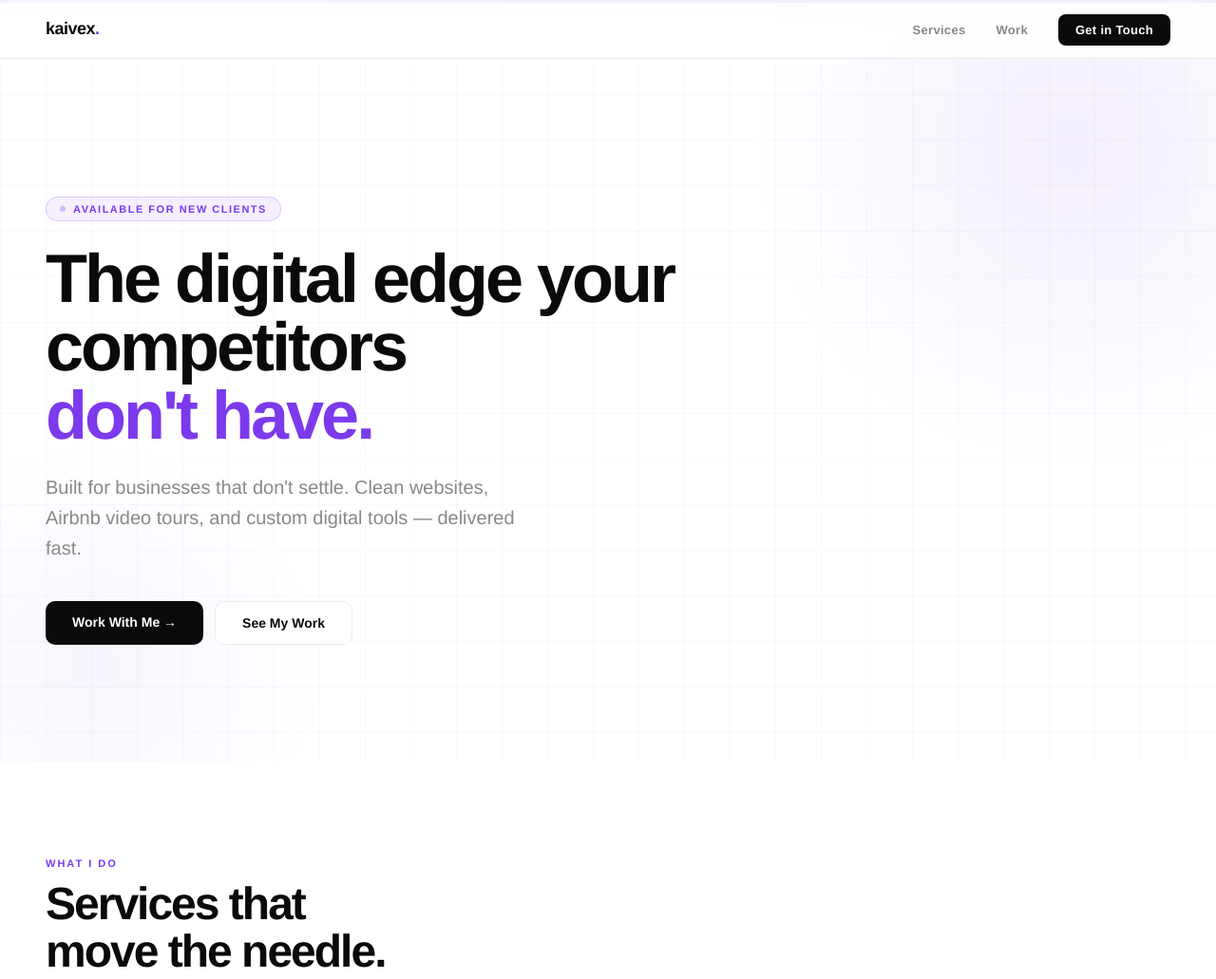
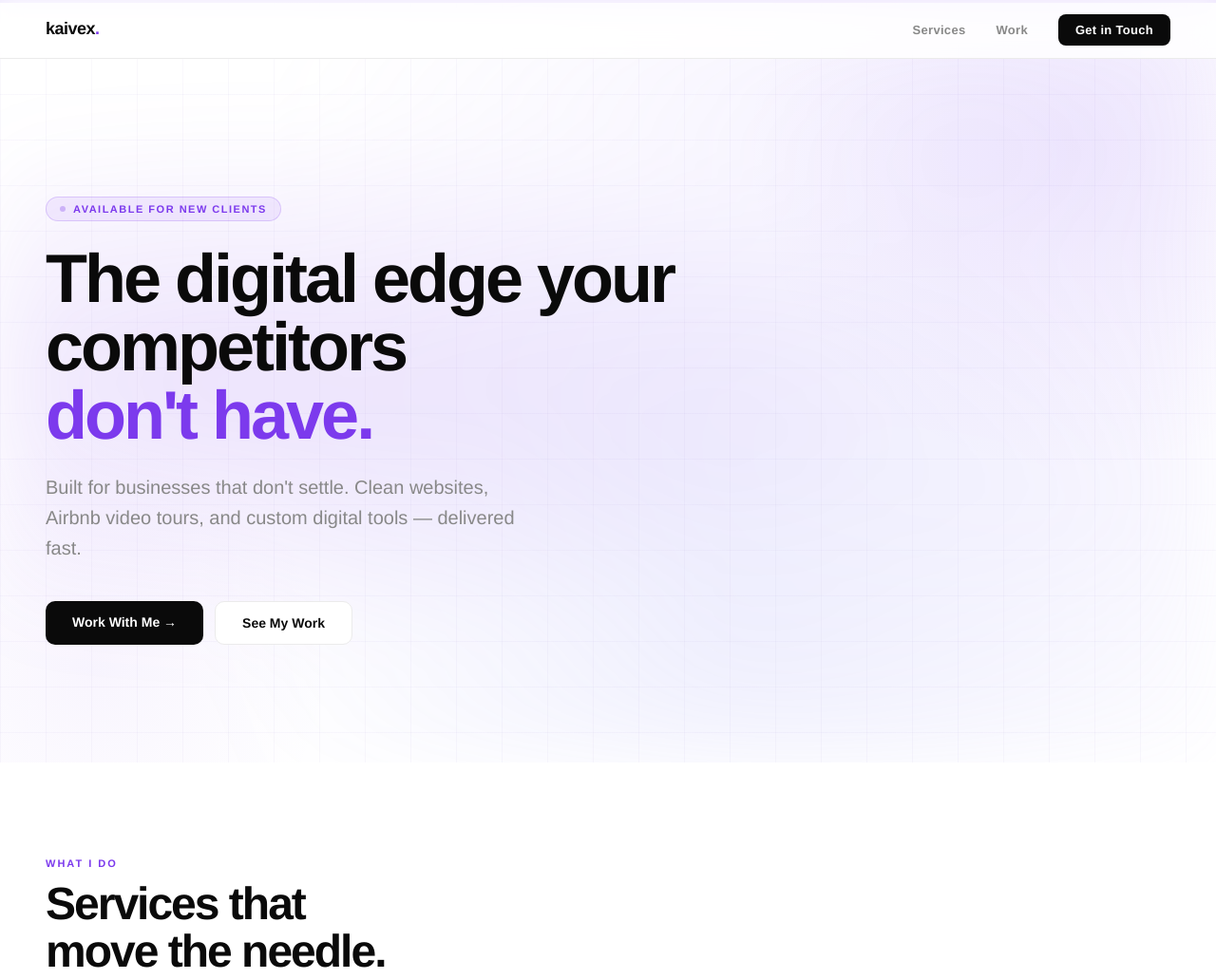
Before and after one commit to kkaivex/kaivex.github.io, a plain HTML site: page index.html in a window 1280 px wide. Shown: the top 1031 px of the page at 95% size. Drawn offline with Linux system fonts and the light colour scheme.

Commit message:
Added aurora effect

```diff
--- a/index.html
+++ b/index.html
@@ -130,6 +130,20 @@
       padding: 160px 48px 80px;
       position: relative;
       overflow: hidden;
+    }
+
+    .hero::before {
+      content: '';
+      position: absolute;
+      inset: 0;
+      background:
+        radial-gradient(ellipse at 20% 50%, rgba(124,58,237,0.15) 0%, transparent 50%),
+        radial-gradient(ellipse at 80% 20%, rgba(167,139,250,0.12) 0%, transparent 50%),
+        radial-gradient(ellipse at 60% 80%, rgba(99,102,241,0.1) 0%, transparent 50%),
+        radial-gradient(ellipse at 90% 70%, rgba(196,181,253,0.08) 0%, transparent 40%);
+      filter: blur(40px);
+      pointer-events: none;
+      z-index: 0;
     }
 
     .hero-bg {
```
